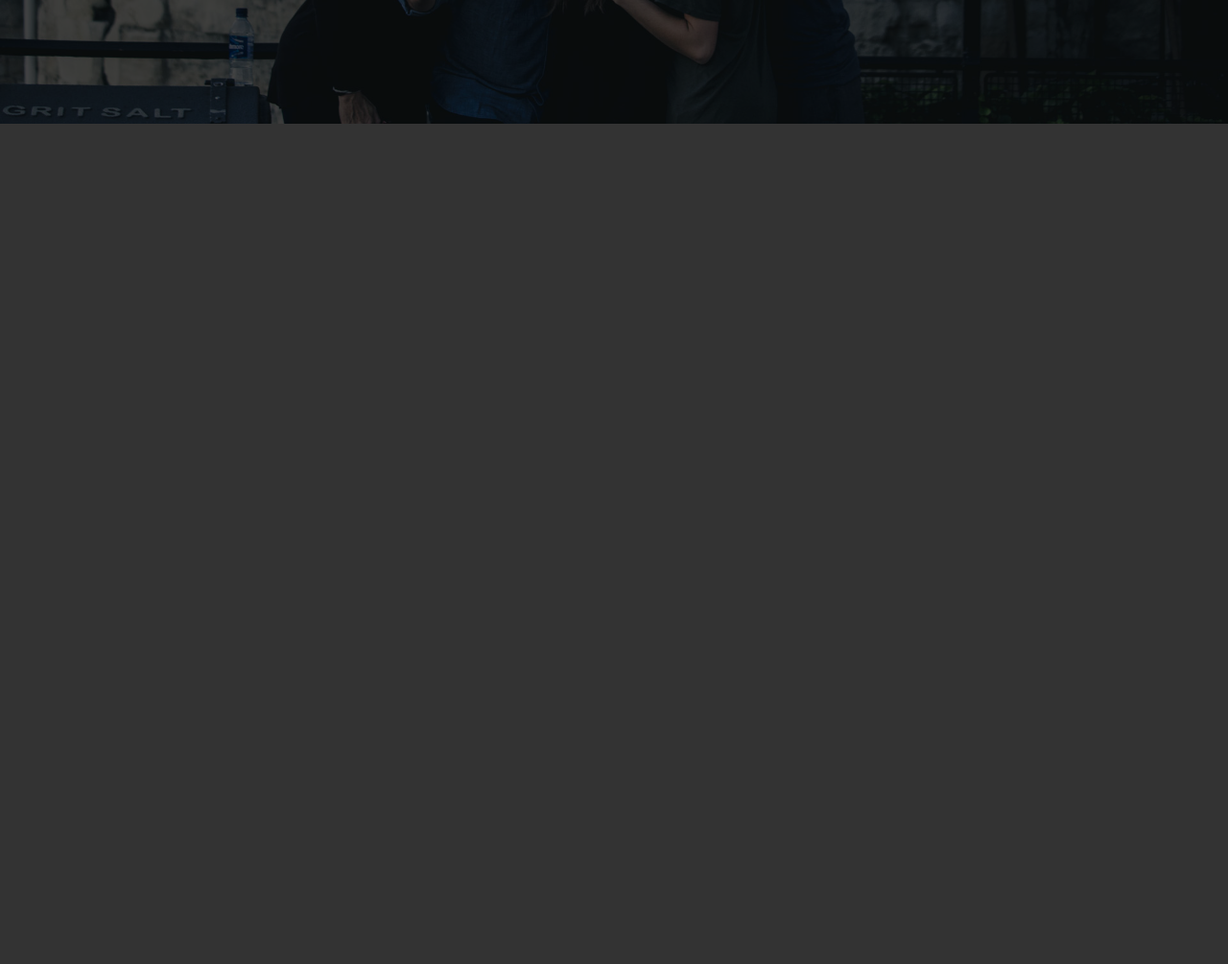
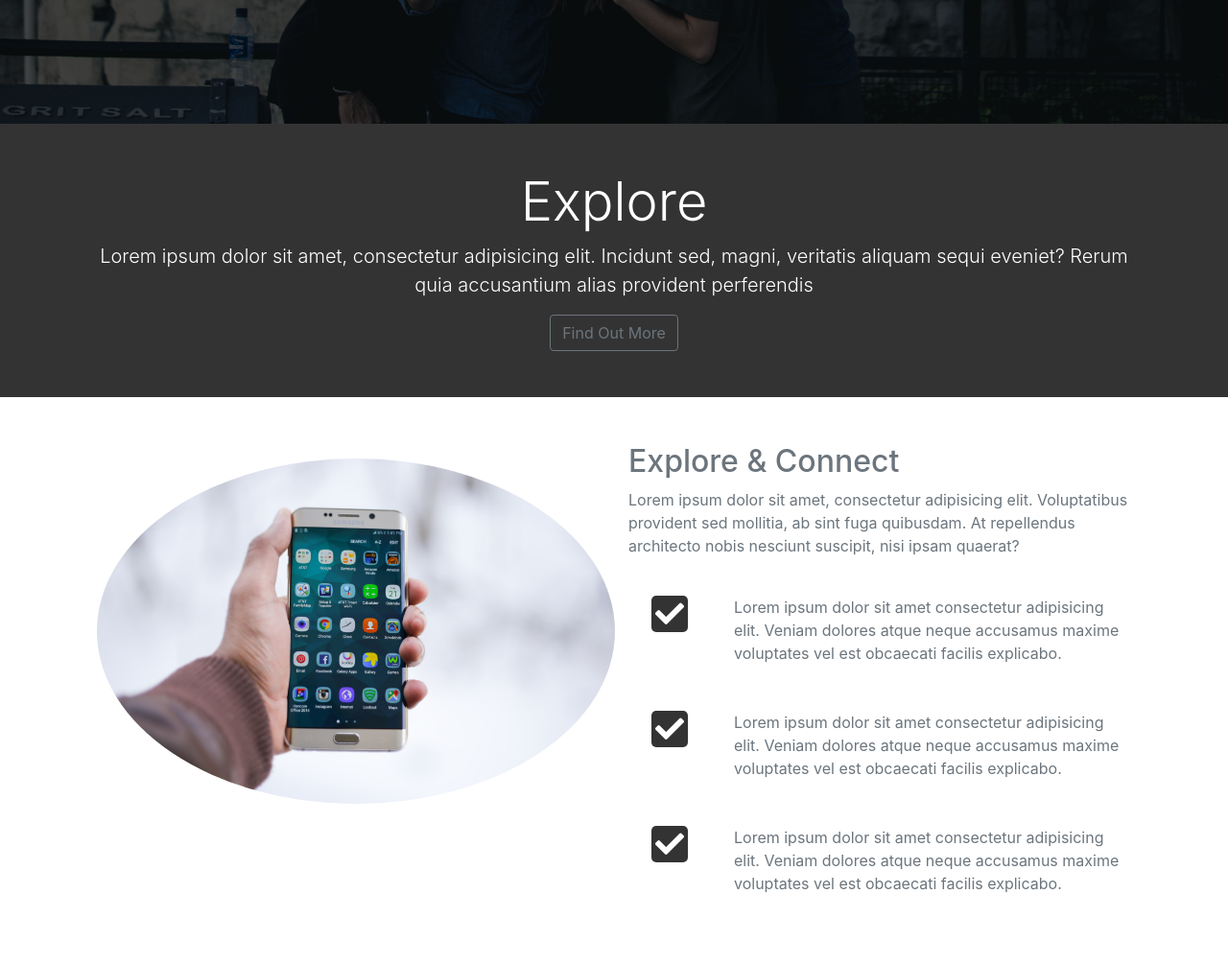
Before and after one commit to KalpasWang/looplab-bootstrap-theme, a website: page src/index.html in a window 1280 px wide. Shown: the part 571-1576 px from the top of the page at 96% size. Before the commit the page ends 800 px from the top, so only its background shows below. Drawn offline with Linux system fonts and the light colour scheme.

Commit message:
add explore section

```diff
--- a/src/index.html
+++ b/src/index.html
@@ -99,6 +99,62 @@
     </div>
   </header>
 
+  <!-- explore 標頭區塊 -->
+  <section id="explore-head-section">
+    <div class="container">
+      <div class="row">
+        <div class="col text-center">
+          <div class="py-5">
+            <h2 class="display-4">Explore</h2>
+            <p class="lead">Lorem ipsum dolor sit amet, consectetur adipisicing elit. Incidunt sed, magni, veritatis aliquam sequi eveniet? Rerum quia accusantium alias provident perferendis</p>
+            <a href="#" class="btn btn-outline-secondary">Find Out More</a>
+          </div>
+        </div>
+      </div>
+    </div>
+  </section>
+
+  <!-- explore 區塊 -->
+  <section id="explore-section" class="bg-white text-muted py-5">
+    <div class="container">
+      <div class="row">
+        <div class="col-md-6">
+          <img src="./img/explore-section1.jpg" class="img-fluid m-3 rounded-circle">
+        </div>
+        <div class="col-md-6">
+          <h2>Explore & Connect</h2>
+          <p>Lorem ipsum dolor sit amet, consectetur adipisicing elit. Voluptatibus provident sed mollitia, ab sint fuga quibusdam. At repellendus architecto nobis nesciunt suscipit, nisi ipsam quaerat?</p>
+          <div class="d-flex flex-row justify-content-between">
+            <div class="check-icon p-4">
+              <i class="fas fa-check"></i>
+            </div>
+            <div class="p-4">
+              Lorem ipsum dolor sit amet consectetur adipisicing elit. Veniam dolores atque neque accusamus maxime voluptates vel est obcaecati facilis explicabo.
+            </div>
+          </div>
+
+          <div class="d-flex flex-row justify-content-between">
+            <div class="check-icon p-4">
+              <i class="fas fa-check"></i>
+            </div>
+            <div class="p-4">
+              Lorem ipsum dolor sit amet consectetur adipisicing elit. Veniam dolores atque neque accusamus maxime voluptates vel est obcaecati facilis explicabo.
+            </div>
+          </div>
+
+          <div class="d-flex flex-row justify-content-between">
+            <div class="check-icon p-4">
+              <i class="fas fa-check"></i>
+            </div>
+            <div class="p-4">
+              Lorem ipsum dolor sit amet consectetur adipisicing elit. Veniam dolores atque neque accusamus maxime voluptates vel est obcaecati facilis explicabo.
+            </div>
+          </div>
+        </div>
+      </div>
+    </div>
+  </section>
+
   <script src="js/jquery.min.js"></script>
   <script src="js/popper.min.js"></script>
   <script src="js/bootstrap.min.js"></script>
--- a/src/scss/style.scss
+++ b/src/scss/style.scss
@@ -44,3 +44,13 @@ body {
     }
   }
 }
+
+#explore-section {
+  .fa-check{
+    color: $font-color;
+    background: $bg-color;
+    padding: 4px;
+    border-radius: 5px;
+    font-size: $icon-size;
+  }
+}
```
Also changed, not shown: src/css/style.css.
